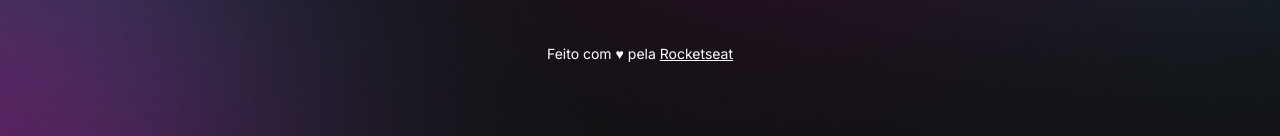
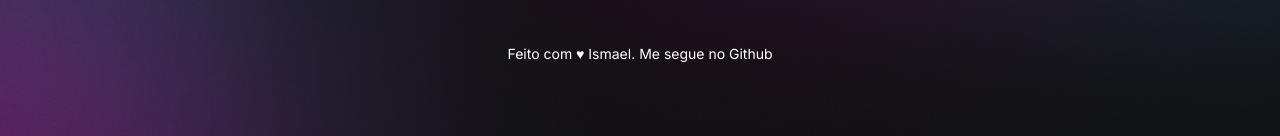
Before and after one commit to ismaelsoares/explorer-rocketseat, a plain HTML site: page index.html in a window 1280 px wide. Shown: the part 643-779 px from the top of the page. Drawn offline with nearby package versions, Linux system fonts and the light colour scheme.

Commit message:
update footer

```diff
--- a/index.html
+++ b/index.html
@@ -56,8 +56,7 @@
             </a>
         </div>
         <footer>
-            Feito com ♥ pela <a href="https://rocketseat.com.br">
-                Rocketseat</a>
+            Feito com ♥ Ismael. Me segue no Github
         </footer>
     </div>
     <script type="module" src="https://unpkg.com/ionicons@7.1.0/dist/ionicons/ionicons.esm.js"></script>
```
Also changed, not shown: style.css (line endings or trailing spaces).
